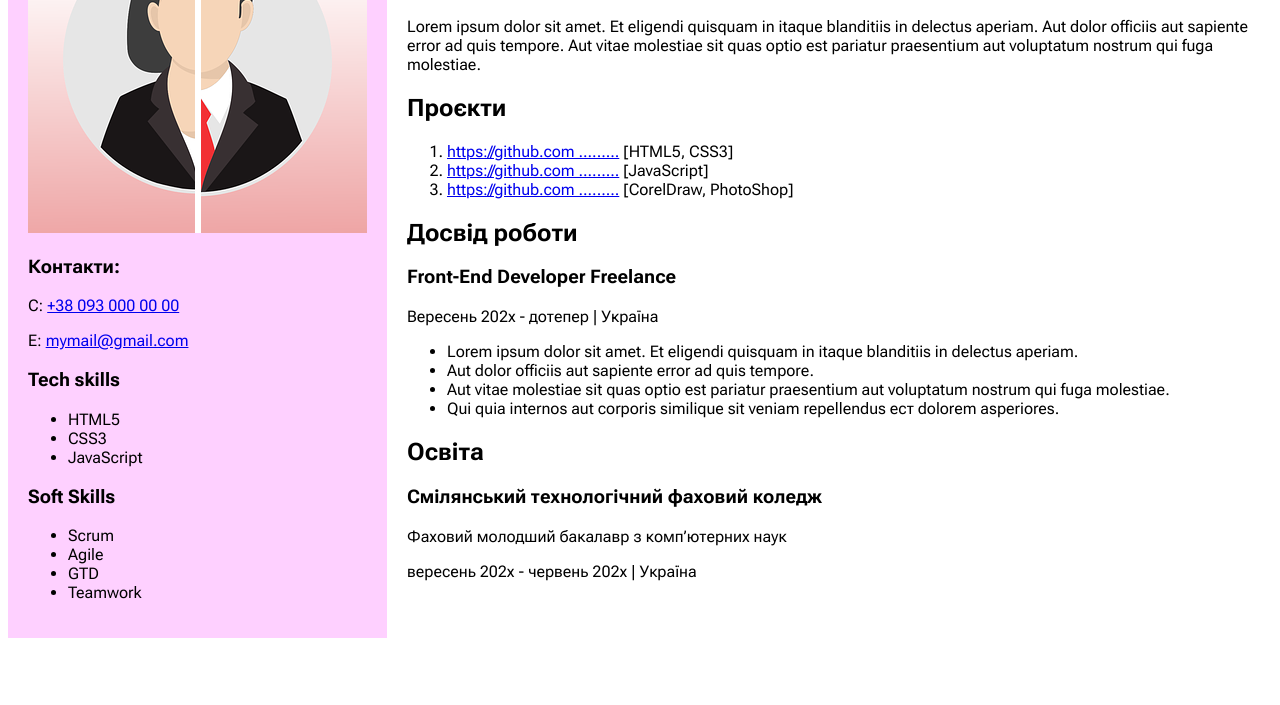
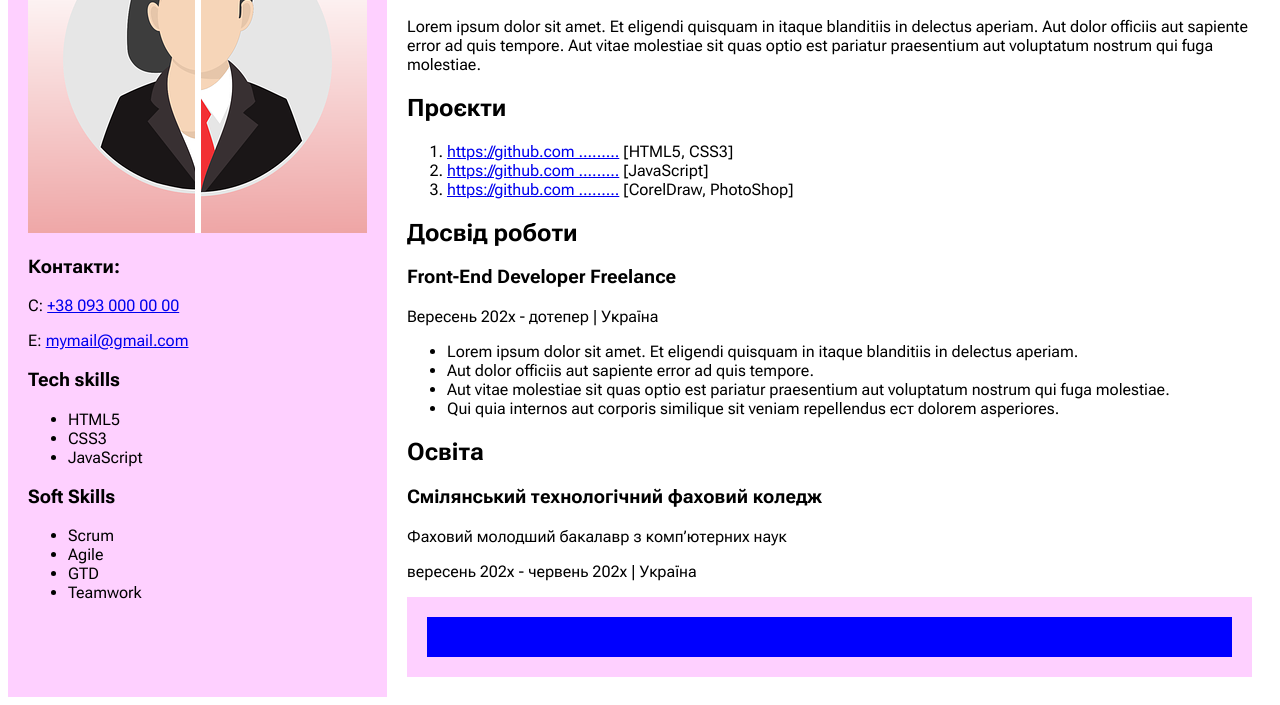
Before and after one commit to Fedorovva/My-resume, a plain HTML site: page index.html in a window 1280 px wide. Shown: the part 140-845 px from the top of the page. Before the commit the page ends 800 px from the top, so only its background shows below. Drawn offline with Linux system fonts and the light colour scheme.

Commit message:
Update index.html
Зміна фону

```diff
--- a/index.html
+++ b/index.html
@@ -65,6 +65,8 @@
             <h3>Смілянський технологічний фаховий коледж</h3>
             <p>Фаховий молодший бакалавр з комп’ютерних наук</p>
             <p>вересень 202x - червень 202x | Україна</p>
+            <div class="sidebar" style="background: #fed0ff;">
+                <div class="sidebar" style="background: #0000ff;">
         </div>
     </div>
 </body>
```
